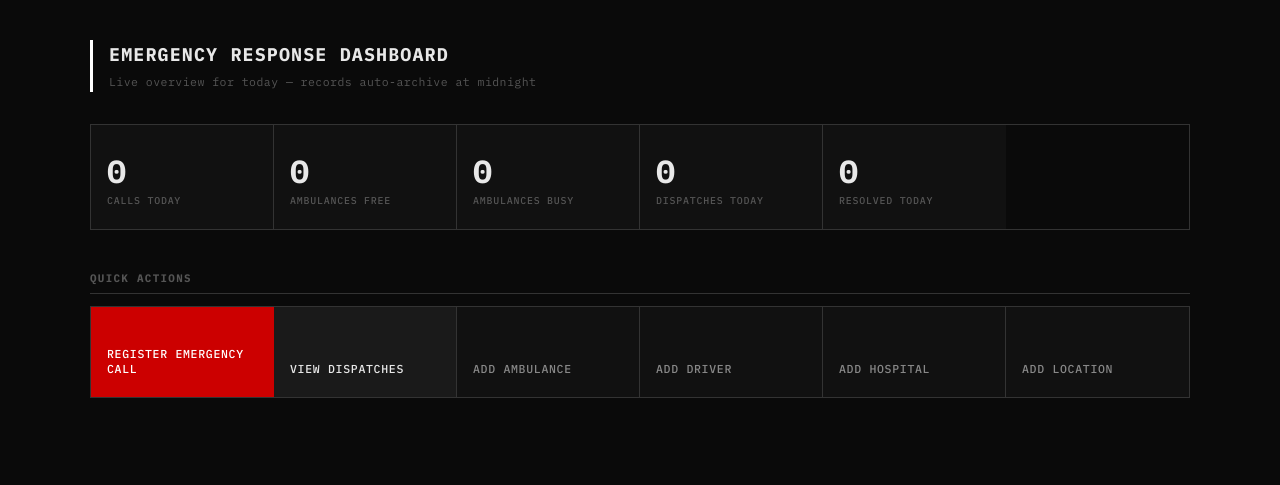
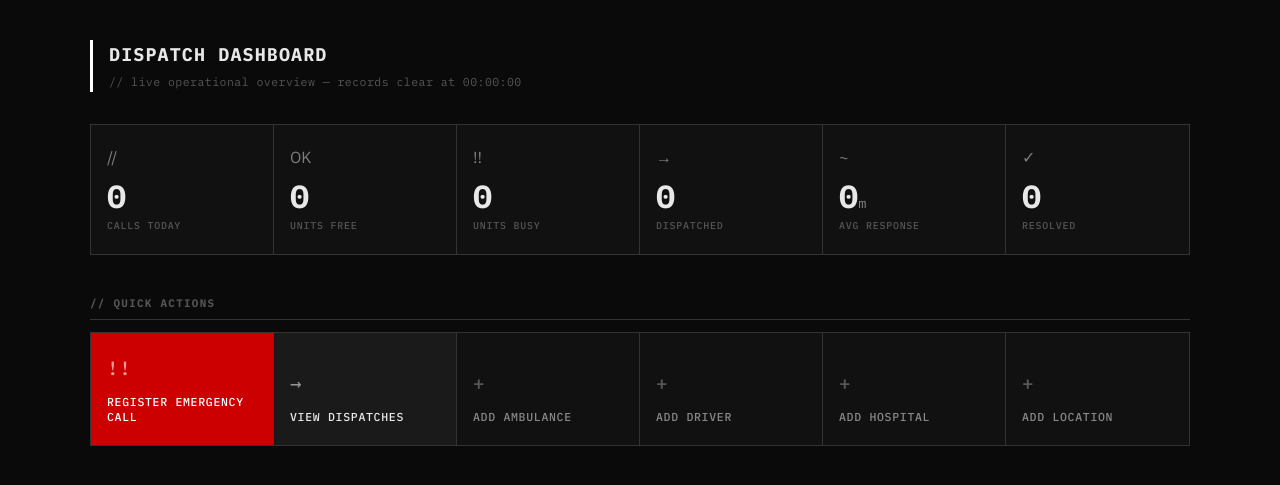
Before and after one commit to Sarvesh-Sarz/Resuscitation-Retrieval, a Flask app: page / in a window 1280 px wide. Shown: the part 77-562 px from the top of the page. Run offline with Flask 3, Linux system fonts and the light colour scheme; data that the repository does not hold is empty.

Commit message:
Update index.html

```diff
--- a/templates/index.html
+++ b/templates/index.html
@@ -2,68 +2,74 @@
 {% block content %}
 
 <div class="page-header">
-    <h2>Emergency Response Dashboard</h2>
-    <p class="subtitle">Live overview for today — records auto-archive at midnight</p>
+    <h2>Dispatch Dashboard</h2>
+    <p class="subtitle">// live operational overview — records clear at 00:00:00</p>
 </div>
 
 {% if pending_calls > 0 %}
 <div class="alert alert-warning">
-     <strong>{{ pending_calls }} call(s) waiting</strong> — no ambulance available to dispatch right now.
+    !! {{ pending_calls }} CALL(S) WAITING — NO AMBULANCE AVAILABLE FOR ASSIGNMENT
 </div>
 {% endif %}
 
 <div class="stats-grid">
-    <div class="stat-card stat-blue">
-        <div class="stat-icon"></div>
+    <div class="stat-card">
+        <div class="stat-icon">//</div>
         <div class="stat-number">{{ active_calls }}</div>
         <div class="stat-label">Calls Today</div>
     </div>
-    <div class="stat-card stat-green">
-        <div class="stat-icon"></div>
+    <div class="stat-card">
+        <div class="stat-icon">OK</div>
         <div class="stat-number">{{ available_ambulances }}</div>
-        <div class="stat-label">Ambulances Free</div>
+        <div class="stat-label">Units Free</div>
     </div>
-    <div class="stat-card stat-red">
-        <div class="stat-icon"></div>
+    <div class="stat-card">
+        <div class="stat-icon">!!</div>
         <div class="stat-number">{{ busy_ambulances }}</div>
-        <div class="stat-label">Ambulances Busy</div>
+        <div class="stat-label">Units Busy</div>
     </div>
-    <div class="stat-card stat-orange">
-        <div class="stat-icon"></div>
+    <div class="stat-card">
+        <div class="stat-icon">→</div>
         <div class="stat-number">{{ todays_dispatches }}</div>
-        <div class="stat-label">Dispatches Today</div>
+        <div class="stat-label">Dispatched</div>
     </div>
-    <div class="stat-card stat-teal">
-        <div class="stat-icon"></div>
+    <div class="stat-card">
+        <div class="stat-icon">~</div>
+        <div class="stat-number">{{ avg_response }}<span class="stat-unit">m</span></div>
+        <div class="stat-label">Avg Response</div>
+    </div>
+    <div class="stat-card">
+        <div class="stat-icon">✓</div>
         <div class="stat-number">{{ resolved_today }}</div>
-        <div class="stat-label">Resolved Today</div>
+        <div class="stat-label">Resolved</div>
     </div>
 </div>
 
-<div class="section-title">Quick Actions</div>
+<div class="section-title">// Quick Actions</div>
+
 <div class="action-grid">
     <a href="/register" class="action-btn action-btn-danger">
-        <span class="action-icon"></span>
+        <span class="action-icon">!!</span>
         <span class="action-text">Register Emergency Call</span>
     </a>
     <a href="/dispatches" class="action-btn action-btn-primary">
-        <span class="action-icon"></span>
+        <span class="action-icon">→</span>
         <span class="action-text">View Dispatches</span>
     </a>
     <a href="/add_ambulance" class="action-btn action-btn-secondary">
-        <span class="action-icon"></span>
+        <span class="action-icon">+</span>
         <span class="action-text">Add Ambulance</span>
     </a>
     <a href="/add_driver" class="action-btn action-btn-secondary">
-        <span class="action-icon"></span>
+        <span class="action-icon">+</span>
         <span class="action-text">Add Driver</span>
     </a>
     <a href="/add_hospital" class="action-btn action-btn-secondary">
-        <span class="action-icon"></span>
+        <span class="action-icon">+</span>
         <span class="action-text">Add Hospital</span>
     </a>
     <a href="/add_location" class="action-btn action-btn-secondary">
-        <span class="action-icon"></span>
+        <span class="action-icon">+</span>
         <span class="action-text">Add Location</span>
     </a>
 </div>
```
